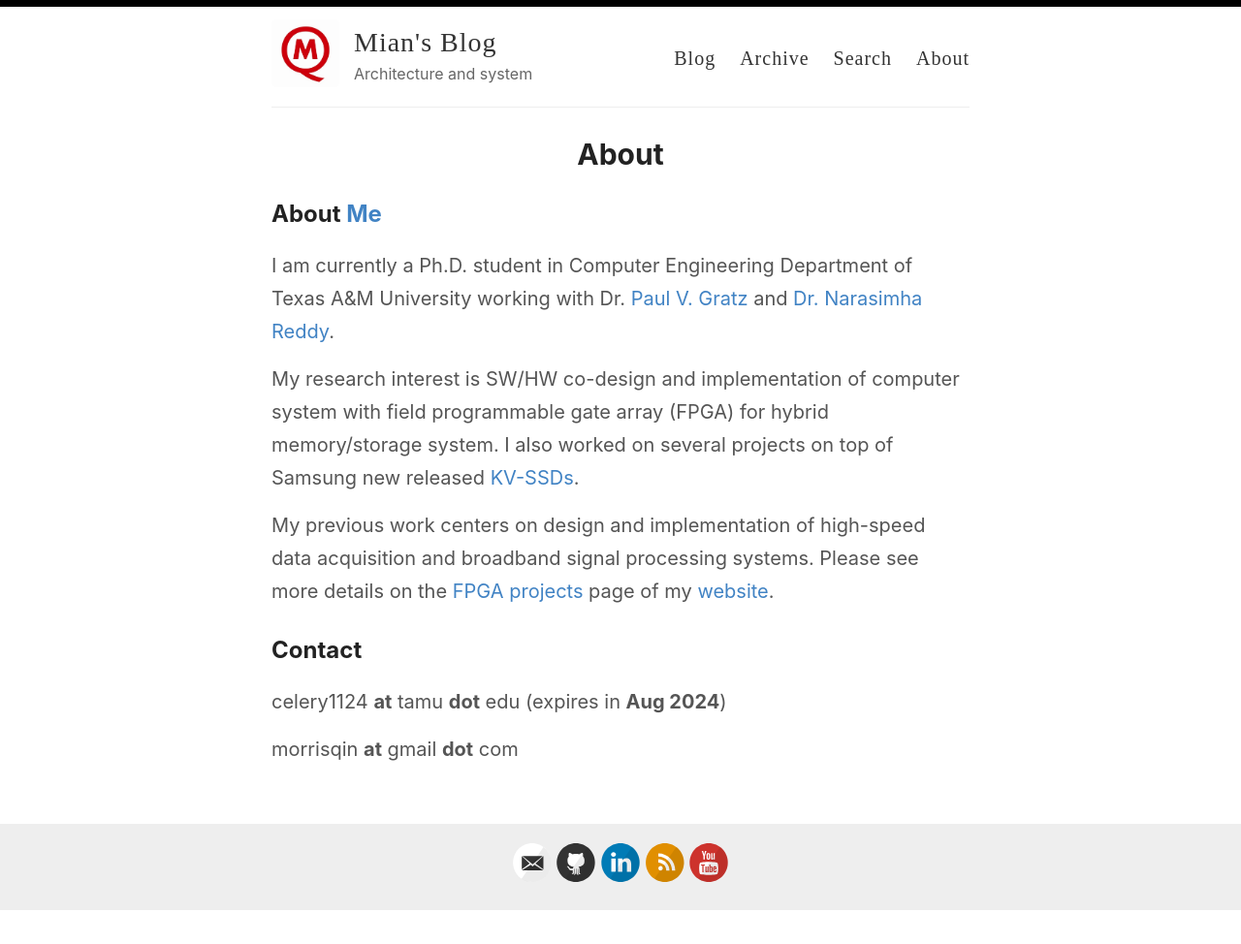
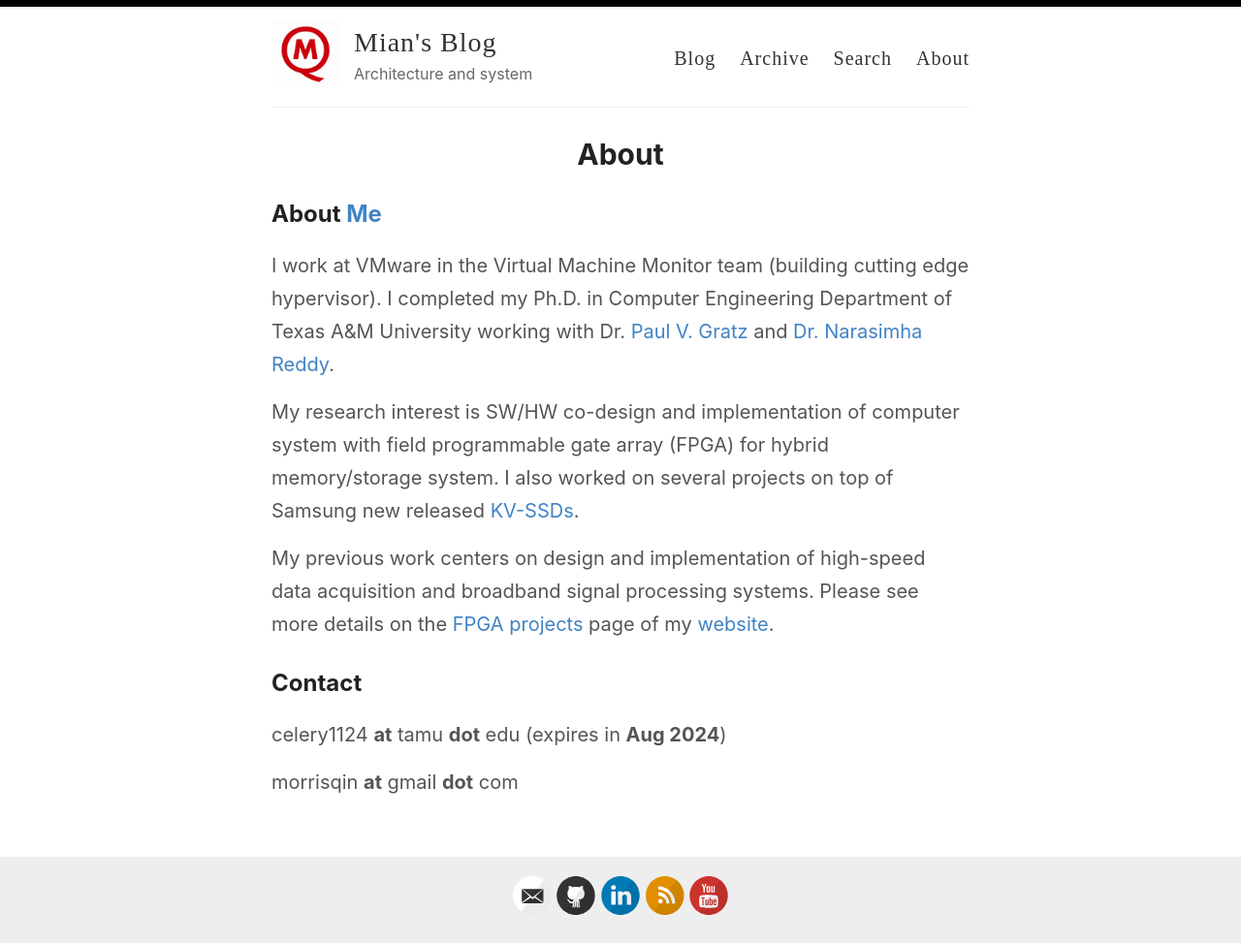
Before and after one commit to celery1124/celery1124.github.io, a Jekyll site: the page built from _pages/about.md, in a window 1280 px wide. Shown: the whole page at 97% size. Built offline with Jekyll 4.4.1, drawn with Linux system fonts in a browser that asks for light colours; before the commit the page ends 940 px from its top, so only the background shows below that.

Commit message:
update about page

```diff
--- a/_pages/about.md
+++ b/_pages/about.md
@@ -6,7 +6,7 @@ permalink: /about/
 
 ## About [Me](https://celery1124.com)
 
-I am currently a Ph.D. student in Computer Engineering Department of Texas A&M University working with Dr. [Paul V. Gratz](https://cesg.tamu.edu/faculty/paul-gratz/) and [Dr. Narasimha Reddy](https://cesg.tamu.edu/faculty/narasimha-reddy/).
+I work at VMware in the Virtual Machine Monitor team (building cutting edge hypervisor). I completed my Ph.D. in Computer Engineering Department of Texas A&M University working with Dr. [Paul V. Gratz](https://cesg.tamu.edu/faculty/paul-gratz/) and [Dr. Narasimha Reddy](https://cesg.tamu.edu/faculty/narasimha-reddy/).
 
 My research interest is SW/HW co-design and implementation of computer system with field programmable gate array (FPGA) for hybrid memory/storage system.  I also worked on several projects on top of Samsung new released [KV-SSDs](https://github.com/OpenMPDK/KVSSD).
 
```
